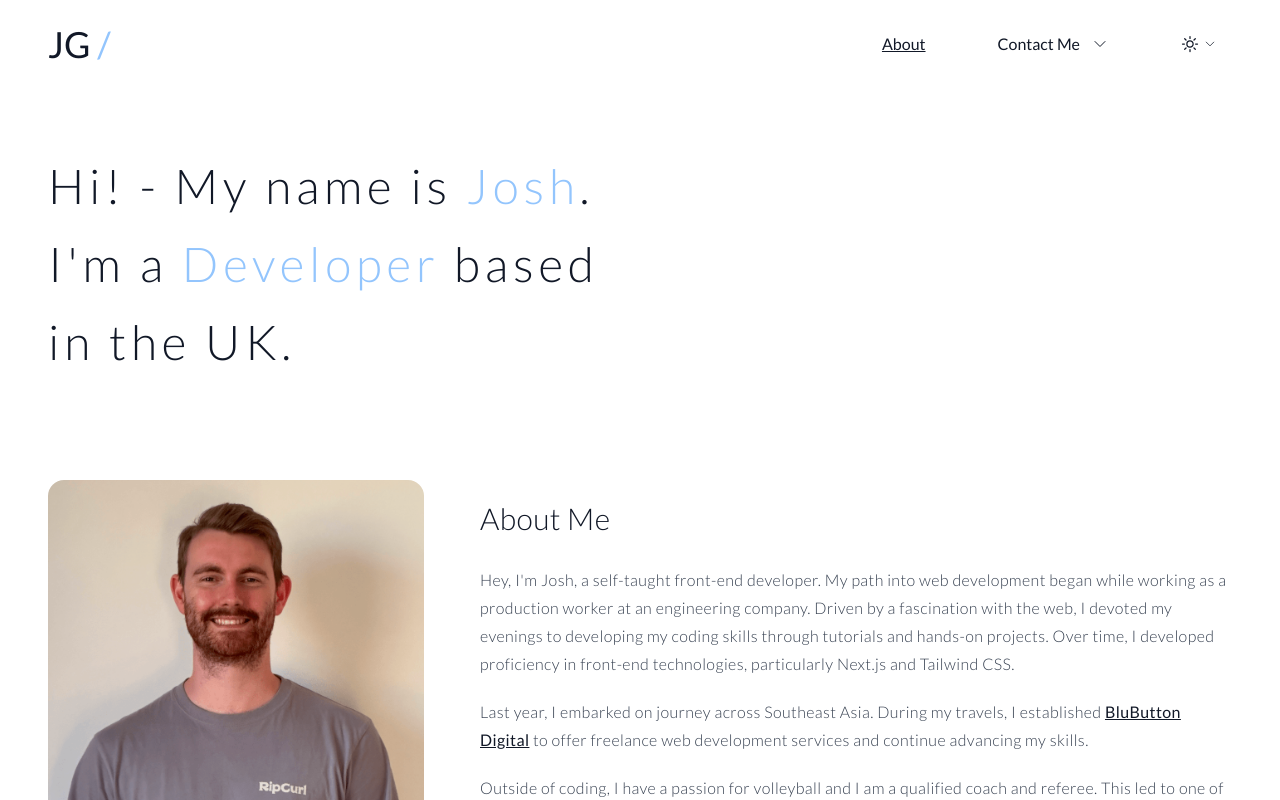
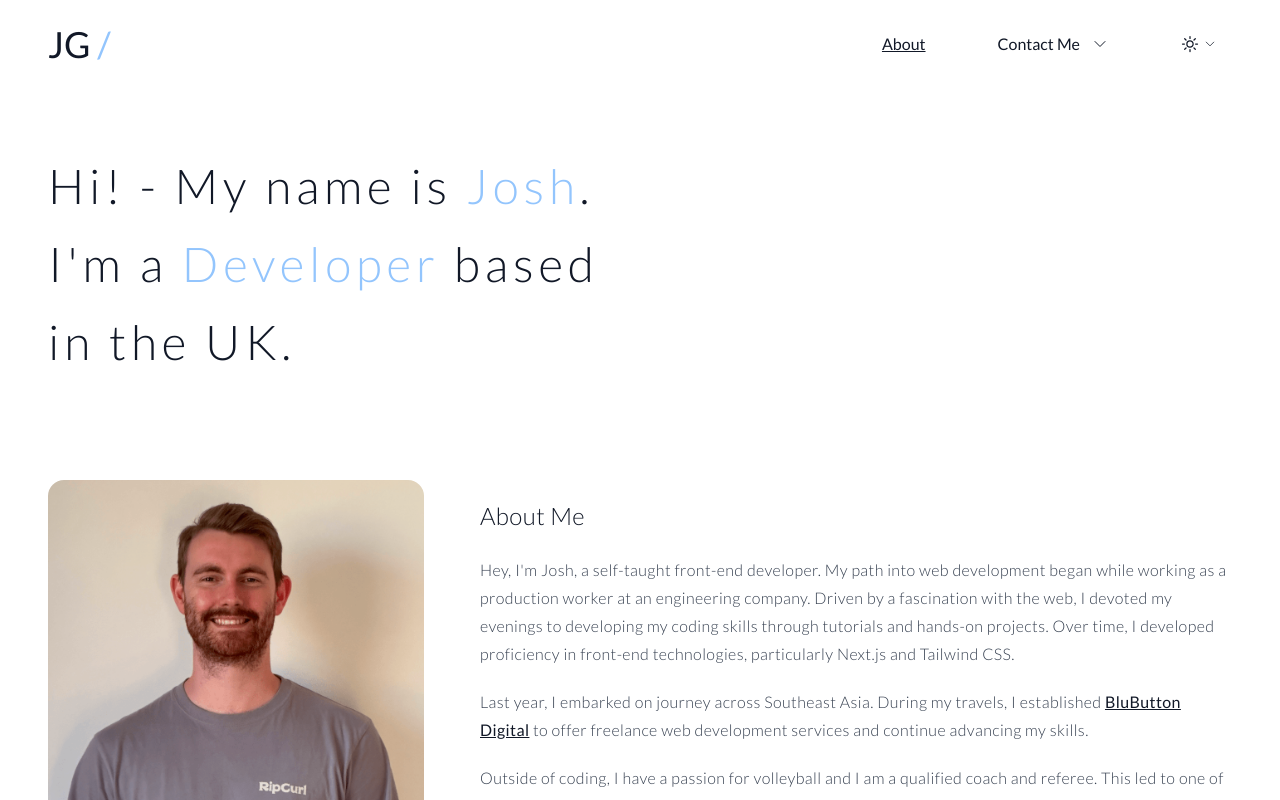
Before and after one commit to jgretton/joshgretton-portfolio, a Next.js app: page /about in a window 1280 px wide. Shown: the top 800 px of the page. Built offline with nearby package versions, Linux system fonts and the light colour scheme.

Commit message:
Update page.js

```diff
--- a/app/about/page.js
+++ b/app/about/page.js
@@ -35,7 +35,7 @@ const AboutPage = () => {
               />
             </div>
             <div className="relative mt-5 h-auto w-full lg:w-2/3">
-              <Markdown className="prose min-w-full font-light tracking-wide dark:prose-invert prose-headings:font-light prose-h2:text-3xl prose-strong:font-normal">
+              <Markdown className="prose min-w-full font-light tracking-wide dark:prose-invert prose-headings:font-light prose-h2:text-2xl prose-strong:font-normal">
                 {aboutMeText.markdown}
               </Markdown>
             </div>
```
